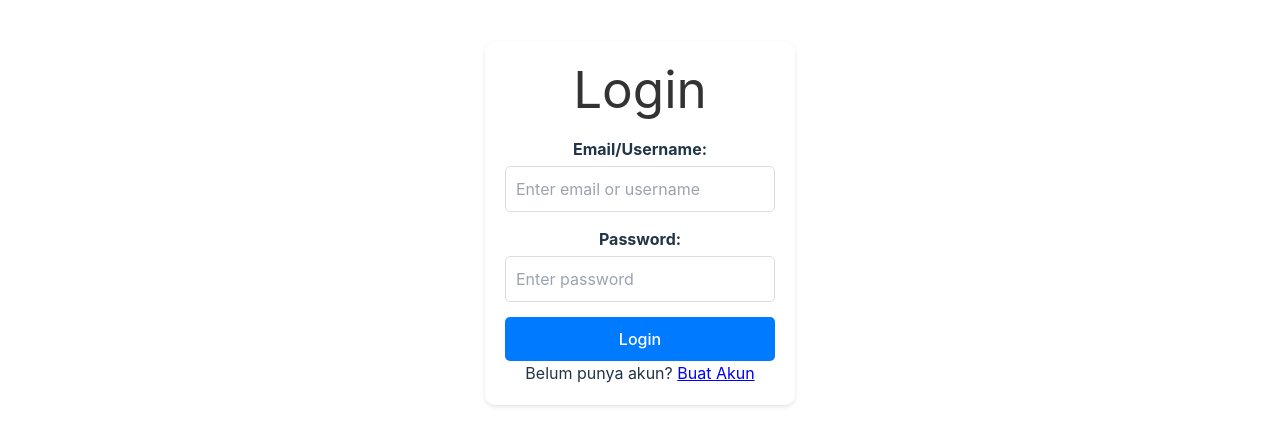
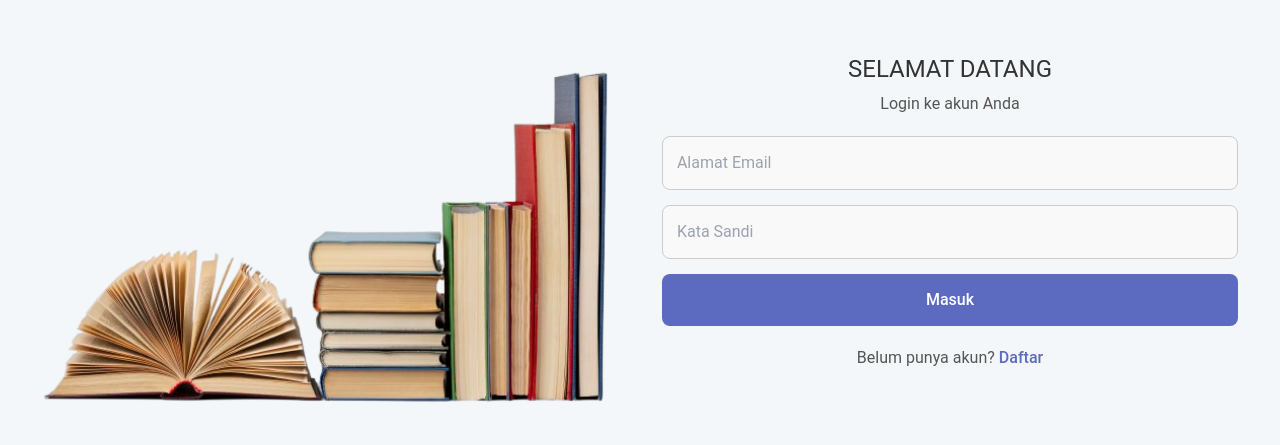
Before and after one commit to proyek-uas-arsitektur-sistem-perpus/proyek-sistem-perpus, a React (Vite) app in the folder frontend/: page / in a window 1280 px wide. Shown: the part 177-622 px from the top of the page. Built offline with nearby package versions, Linux system fonts and the light colour scheme.

Commit message:
memperbaruhi halaman login

```diff
--- a/frontend/src/pages/Login.css
+++ b/frontend/src/pages/Login.css
@@ -1,53 +1,128 @@
-.login-container {
-    width: 100%;
-    max-width: 400px;
-    margin: 50px auto;
-    background: white;
-    padding: 20px;
-    border-radius: 10px;
-    box-shadow: 0 2px 4px rgba(0, 0, 0, 0.1);
+/* Login.css */
+* {
+    margin: 0;
+    padding: 0;
+    box-sizing: border-box;
   }
 
-  .login-container h1 {
-    text-align: center;
+  body {
+    font-family: 'Roboto', sans-serif;
+    background-color: #f4f7fa;
     color: #333;
-    margin-bottom: 20px;
   }
 
-  .login-container .form-group {
-    margin-bottom: 15px;
+  .login-page {
+    display: flex;
+    justify-content: center;
+    align-items: center;
+    height: 100vh;
+    padding: 20px;
   }
 
-  .login-container .form-group label {
-    display: block;
-    font-weight: bold;
-    margin-bottom: 5px;
+  .login-container {
+    display: flex;
+    width: 100%;
+    max-width: 1000px; /* Membatasi lebar kontainer */
+    background-color: #fff;
+    border-radius: 10px;
+    box-shadow: 0 4px 20px rgba(0, 0, 0, 0.1);
   }
 
-  .login-container .form-group input {
-    width: 100%;
-    padding: 10px;
-    border: 1px solid #ddd;
-    border-radius: 5px;
+  .left-side, .right-side {
+    display: flex;
+    justify-content: center;
+    align-items: center;
+    height: 100%;
   }
 
-  .login-container button {
+  .left-side {
+    flex: 1;
+  }
+
+  .login-image {
     width: 100%;
-    padding: 10px;
-    background-color: #007bff;
+    height: 100%;
+    object-fit: contain;  /* Menggunakan contain untuk memastikan gambar tidak terpotong atau diperbesar */
+    border-radius: 10px 0 0 10px;  /* Sudut kiri atas dan bawah melengkung */
+  }
+
+  .right-side {
+    flex: 1;
+  }
+
+  .form-container h1 {
+    font-size: 24px;
+    text-align: center;
+    margin-bottom: 10px;
+    color: #333;
+  }
+
+  .form-container p {
+    text-align: center;
+    margin-bottom: 20px;
+    color: #555;
+  }
+
+  input {
+    width: 100%;
+    padding: 14px;
+    margin-bottom: 15px;
+    border: 1px solid #ccc;
+    border-radius: 8px;
+    font-size: 16px;
+    background-color: #f9f9f9;
+    transition: border-color 0.3s ease;
+  }
+
+  input:focus {
+    border-color: #5c6bc0;
+    outline: none;
+  }
+
+  button {
+    width: 100%;
+    padding: 14px;
+    background-color: #5c6bc0;
     color: white;
     border: none;
-    border-radius: 5px;
+    border-radius: 8px;
+    font-size: 16px;
     cursor: pointer;
-    font-size: 16px;
+    transition: background-color 0.3s ease;
   }
 
-  .login-container button:hover {
-    background-color: #0056b3;
+  button:hover {
+    background-color: #3f51b5;
   }
 
-  .register-link {
-    color: blue;
-    cursor: pointer;
+  button:active {
+    background-color: #3949ab;
+  }
+
+  .signup-link {
+    text-align: center;
+    margin-top: 20px;
+  }
+
+  .signup-link a {
+    color: #5c6bc0;
+    text-decoration: none;
+  }
+
+  .signup-link a:hover {
     text-decoration: underline;
   }
+
+  @media (max-width: 768px) {
+    .login-container {
+      flex-direction: column;
+      padding: 20px;
+    }
+
+    .left-side,
+    .right-side {
+      width: 100%;
+      margin: 10px 0;
+      height: auto;
+    }
+  }
--- a/frontend/src/pages/Login.jsx
+++ b/frontend/src/pages/Login.jsx
@@ -1,39 +1,43 @@
-import React from 'react';
-import { useNavigate } from 'react-router-dom';
-import './Login.css'; // Import file CSS
+import { useNavigate } from "react-router-dom";
+import "./Login.css";
+import loginImage from "../assets/Login.jpg";  // Pastikan path gambar benar
 
 const Login = () => {
   const navigate = useNavigate();
 
-  const handleLogin = (e) => {
-    e.preventDefault();
-    console.log("Login successful!");
-    navigate('/dashboard');
+  const handleLogin = (event) => {
+    event.preventDefault();
+    // Lakukan logika login di sini, seperti validasi dan pengalihan halaman
+    navigate("/dashboard");  // Ganti dengan halaman setelah login
   };
 
   return (
-    <div className="login-container">
-      <h1>Login</h1>
-      <form onSubmit={handleLogin}>
-        <div className="form-group">
-          <label>Email/Username:</label>
-          <input type="text" placeholder="Enter email or username" required />
+    <div className="login-page">
+      <div className="left-side">
+        <img src={loginImage} alt="Login" className="login-image" />
+      </div>
+      <div className="right-side">
+        <div className="form-container">
+          <h1>SELAMAT DATANG</h1>
+          <p>Login ke akun Anda</p>
+          <form onSubmit={handleLogin}>
+            <input
+              type="email"
+              placeholder="Alamat Email"
+              required
+            />
+            <input
+              type="password"
+              placeholder="Kata Sandi"
+              required
+            />
+            <button type="submit">Masuk</button>
+          </form>
+          <div className="signup-link">
+            <p>Belum punya akun? <a href="/register">Daftar</a></p>
+          </div>
         </div>
-        <div className="form-group">
-          <label>Password:</label>
-          <input type="password" placeholder="Enter password" required />
-        </div>
-        <button type="submit">Login</button>
-      </form>
-      <p>
-        Belum punya akun?{" "}
-        <span
-          className="register-link"
-          onClick={() => navigate('/register')}
-        >
-          Buat Akun
-        </span>
-      </p>
+      </div>
     </div>
   );
 };
```
Also changed, not shown: frontend/src/assets/Login.jpg (added).
